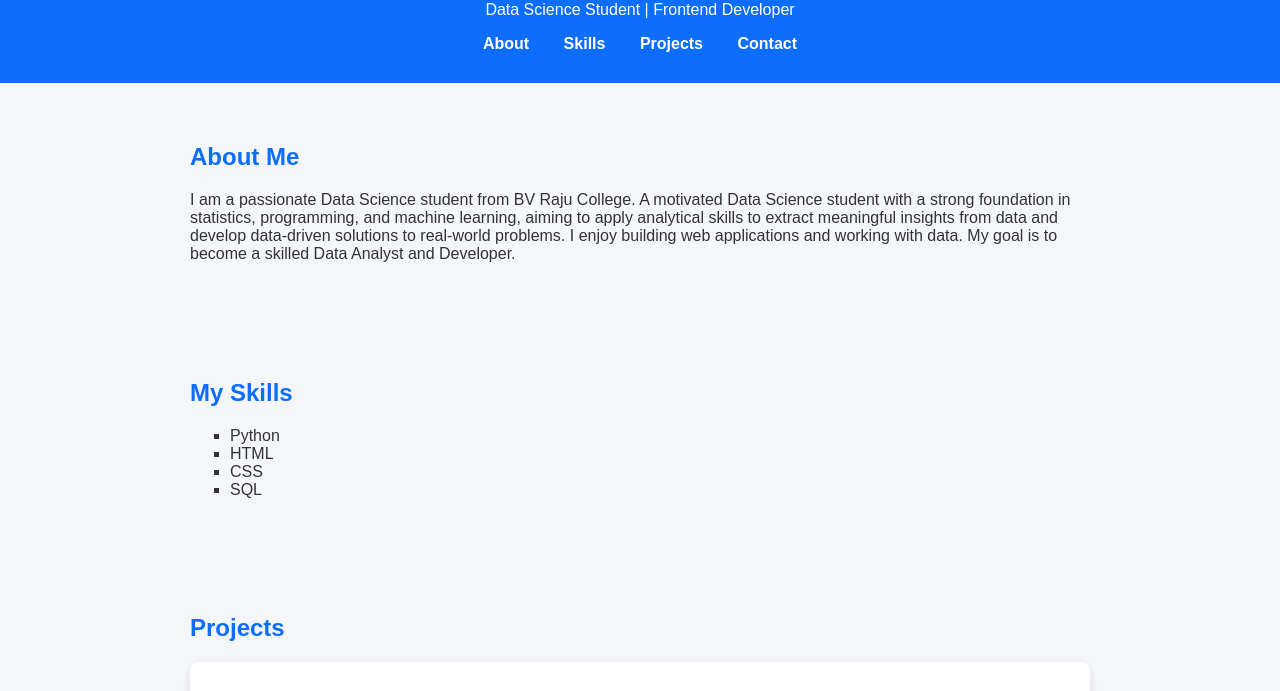
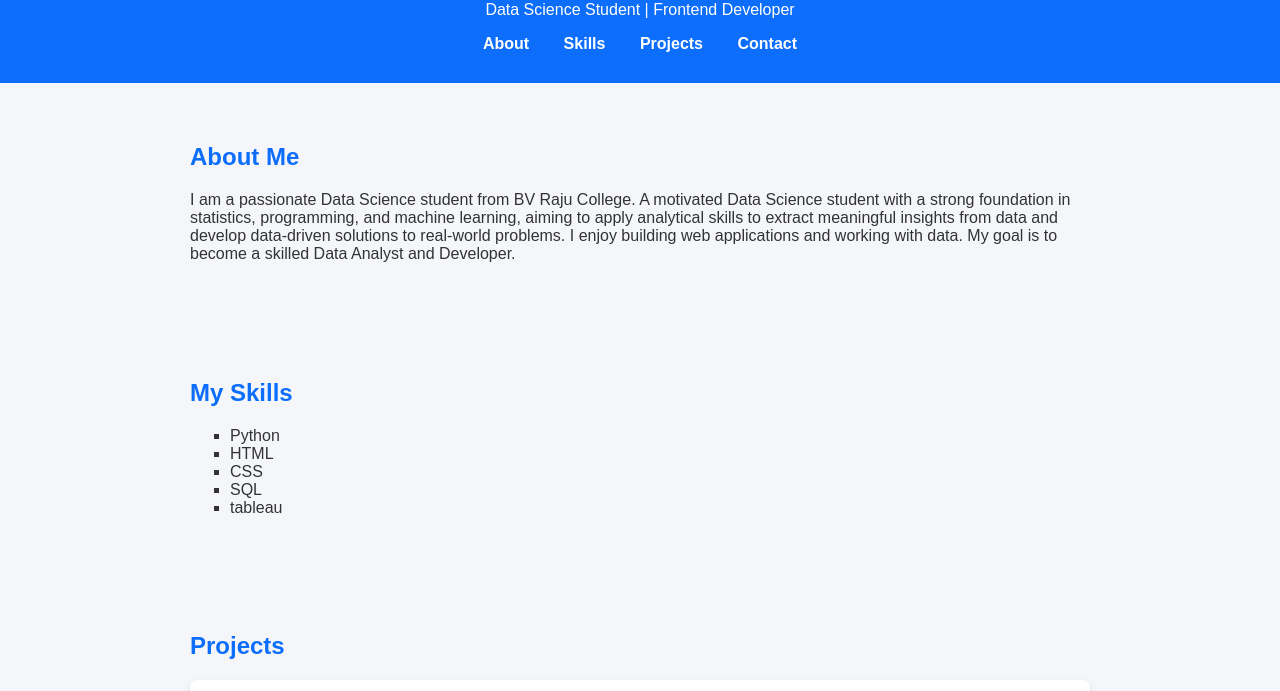
Before and after one commit to swathikumaripadhi-123/portfolio., a plain HTML site: page index.html in a window 1280 px wide. Shown: the part 109-800 px from the top of the page. Drawn offline with Linux system fonts and the light colour scheme.

Commit message:
Update skills section to include Tableau
Added 'tableau' to the skills list.

```diff
--- a/index.html
+++ b/index.html
@@ -40,6 +40,7 @@
             <li>HTML</li>
             <li>CSS</li>
             <li>SQL</li>
+			<li>tableau</li>
         </ul>
     </section>
 
@@ -72,4 +73,5 @@
     </footer>
 
 </body>
+
 </html>
```
